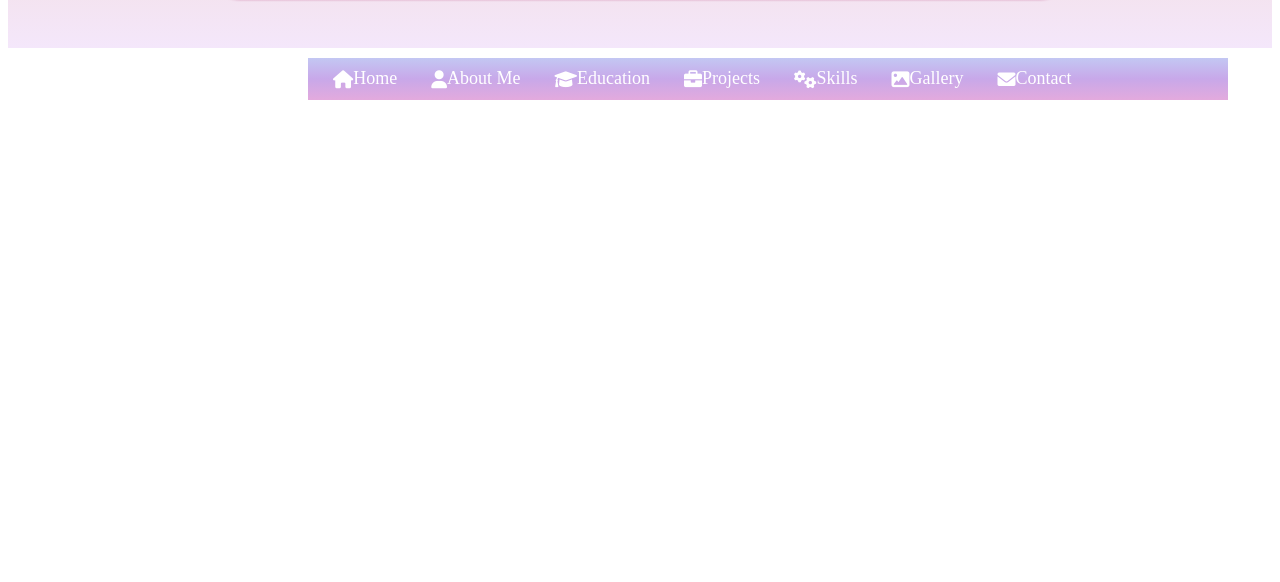
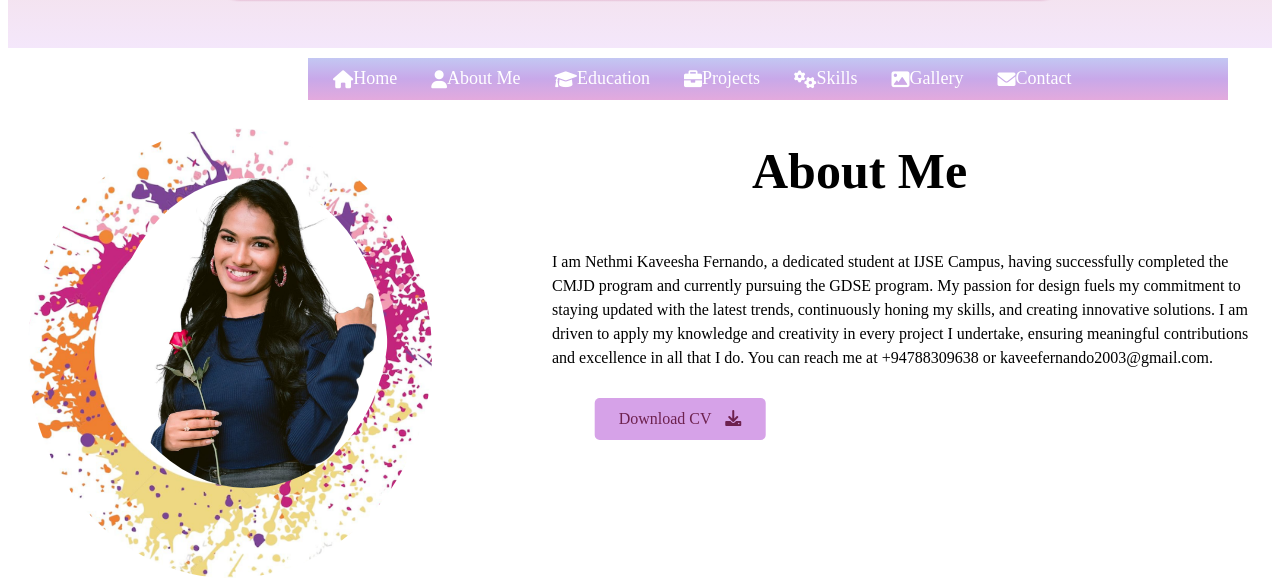
Before and after one commit to Nethmi-Kaveesha/NewPortfolio, a plain HTML site: page index.html in a window 1280 px wide. Shown: the part 680-1262 px from the top of the page. Before the commit the page ends 800 px from the top, so only its background shows below. Drawn offline with Linux system fonts and the light colour scheme.

Commit message:
about me page

```diff
--- a/index.html
+++ b/index.html
@@ -74,19 +74,23 @@
 
         }
 
-         .button {
-            background-color:#D6A2E8; /* Blue background */
-            border: none;              /* No border */
-            color: #6D214F;              /* White text */
-            padding: 12px 24px;        /* Padding inside the button */
-            text-align: center;        /* Center text */
-            text-decoration: none;     /* Remove underline */
-            display: inline-block;     /* Inline-block element */
-            font-size: 16px;           /* Font size */
-            margin: 5px 2px;          /* Margin around the button */
-            cursor: pointer;           /* Pointer cursor on hover */
-            border-radius: 5px;        /* Rounded corners */
-        }
+       .button {
+    background-color: #D6A2E8;  /* Blue background */
+    border: none;               /* No border */
+    color: #6D214F;             /* Text color */
+    padding: 12px 24px;         /* Padding inside the button */
+    text-align: center;         /* Center text */
+    text-decoration: none;      /* Remove underline */
+    display: inline-block;      /* Inline-block element */
+    font-size: 16px;            /* Font size */
+    cursor: pointer;            /* Pointer cursor on hover */
+    border-radius: 5px;         /* Rounded corners */
+    position: absolute;            /* Fixed position relative to the viewport */
+    left: 680px;                  /* Center horizontally */
+    bottom: -320px;               /* 50px from the bottom edge */
+    transform: translateX(-50%); /* Adjust for perfect horizontal centering */
+}
+
 
         .button:hover {
             background-color: #6D214F; /* Darker blue on hover */
@@ -96,6 +100,7 @@
         /* Basic navbar styling */
         /* Basic navbar styling */
         .navbar {
+            z-index: 10;
             display: flex;
             position: fixed;
             background: linear-gradient(to bottom, #C3C7F3, #C8A8E9,#E3AADD);
@@ -135,6 +140,71 @@
             }
         }
 
+
+        /* Ensure the profile-section is properly positioned */
+   .profile-section {
+    z-index:5px;
+    display: flex; /* Align items horizontally */
+    align-items: center; /* Center items vertically */
+    padding: 20px; /* Add some padding */
+}
+
+.splash-image {
+z-index:5px;
+    position: relative; /* Ensure the profile image can be absolutely positioned within this container */
+    width: 450px; /* Width of the splash image */
+    height: 450px; /* Height of the splash image */
+    margin-right: 20px; /* Space between splash image and about content */
+}
+
+.splash-image img {
+z-index:5px;
+    margin-top:60px;
+    width: 100%; /* Ensure the image covers the splash-image div */
+    height: 100%; /* Ensure the image covers the splash-image div */
+    border-radius: 50%; /* Make the splash image a circle */
+    object-fit: cover; /* Ensure the image covers the circle area without distortion */
+}
+
+.profile-image {
+z-index:5px;
+    top:100px;
+    position: absolute; /* Position the profile image on top of the splash image */
+    bottom: 0px; /* Distance from the bottom of the splash image */
+    left: 80px; /* Distance from the left edge of the splash image */
+    width: 280px; /* Width of the profile image */
+    height: 320px; /* Height of the profile image */
+    border-radius:100%; /* Make the profile image a circle */
+    overflow: hidden; /* Ensure the image stays within the circle */
+}
+
+.profile-image img {
+z-index:5px;
+    margin-top:10px;
+    width: 280px; /* Ensure the profile image covers the profile-image div */
+    height: 360px; /* Ensure the profile image covers the profile-image div */
+    object-fit: cover; /* Ensure the image fits the circle without distortion */
+}
+
+.about-content {
+       margin-bottom: 100px;
+    max-width: 800px; /* Limit the width of the about content */
+}
+
+.about-content h2 {
+    margin-bottom: 50px; /* Space below the heading */
+    margin-left:300px;
+    font-size:50px;
+
+}
+
+.about-content p {
+    margin-left:100px;
+    line-height: 1.5; /* Improve readability */
+}
+
+
+
     </style>
 </head>
 <body>
@@ -171,8 +241,6 @@
                 <i class="fa-brands fa-instagram" style="color:  #eb3b5a;"></i>
             </a>
         </div>
-
-        <a href="path-to-your-cv-file.pdf" class="button" download="Kaveesha_CV.pdf">Download CV</a>
     </div>
 </div>
 </div>
@@ -188,6 +256,26 @@
     </ul>
 </nav>
 
+<div class="profile-section">
+    <div class="splash-image">
+        <img src="assets/images/abb47031-1794-4fd8-b1ff-98822cf235b0.jpg" alt="Splash Image">
+        <div class="profile-image">
+            <img src="assets/images/f1ce6206-de04-43cd-80d7-480fe7bc50e9.jpg" alt="Profile Image">
+        </div>
+    </div>
+    <div class="about-content">
+        <h2>About Me</h2>
+        <p>I am Nethmi Kaveesha Fernando, a dedicated student at IJSE Campus, having successfully completed the CMJD
+            program and currently pursuing the GDSE program. My passion for design fuels my commitment to staying updated
+            with the latest trends, continuously honing my skills, and creating innovative solutions. I am driven to apply
+            my knowledge and creativity in every project I undertake, ensuring meaningful contributions and excellence in
+            all that I do. You can reach me at +94788309638 or kaveefernando2003@gmail.com. </p>
+    </div>
+    <a href="path-to-your-cv-file.pdf" class="button" download="Kaveesha_CV.pdf">
+        Download CV <i class="fas fa-download" style="margin-left: 10px;"></i>
+    </a>
+
+</div>
 
 </body>
 </html>
```
Also changed, not shown: assets/images/abb47031-1794-4fd8-b1ff-98822cf235b0.jpg (added), assets/images/f1ce6206-de04-43cd-80d7-480fe7bc50e9.jpg (added).
